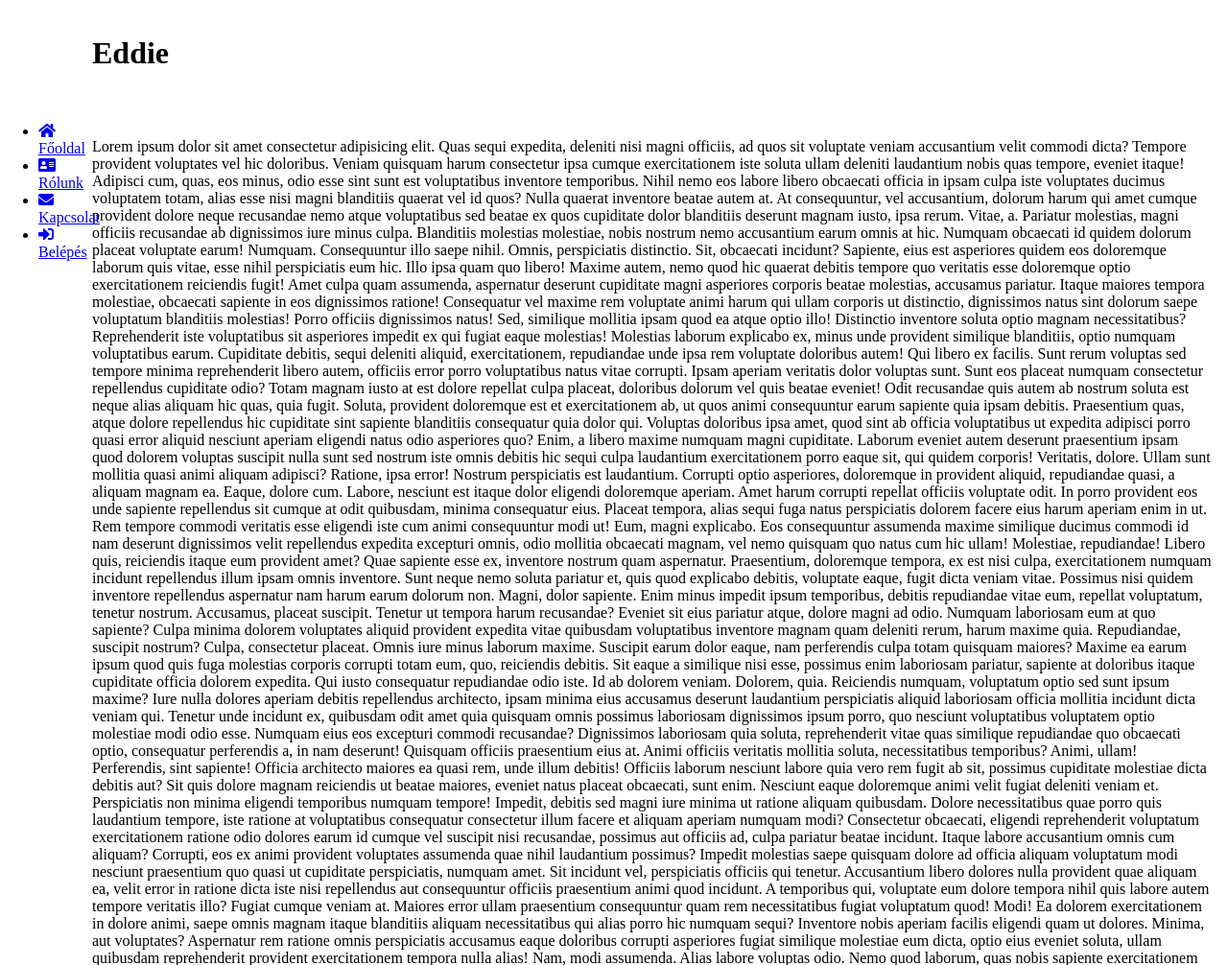
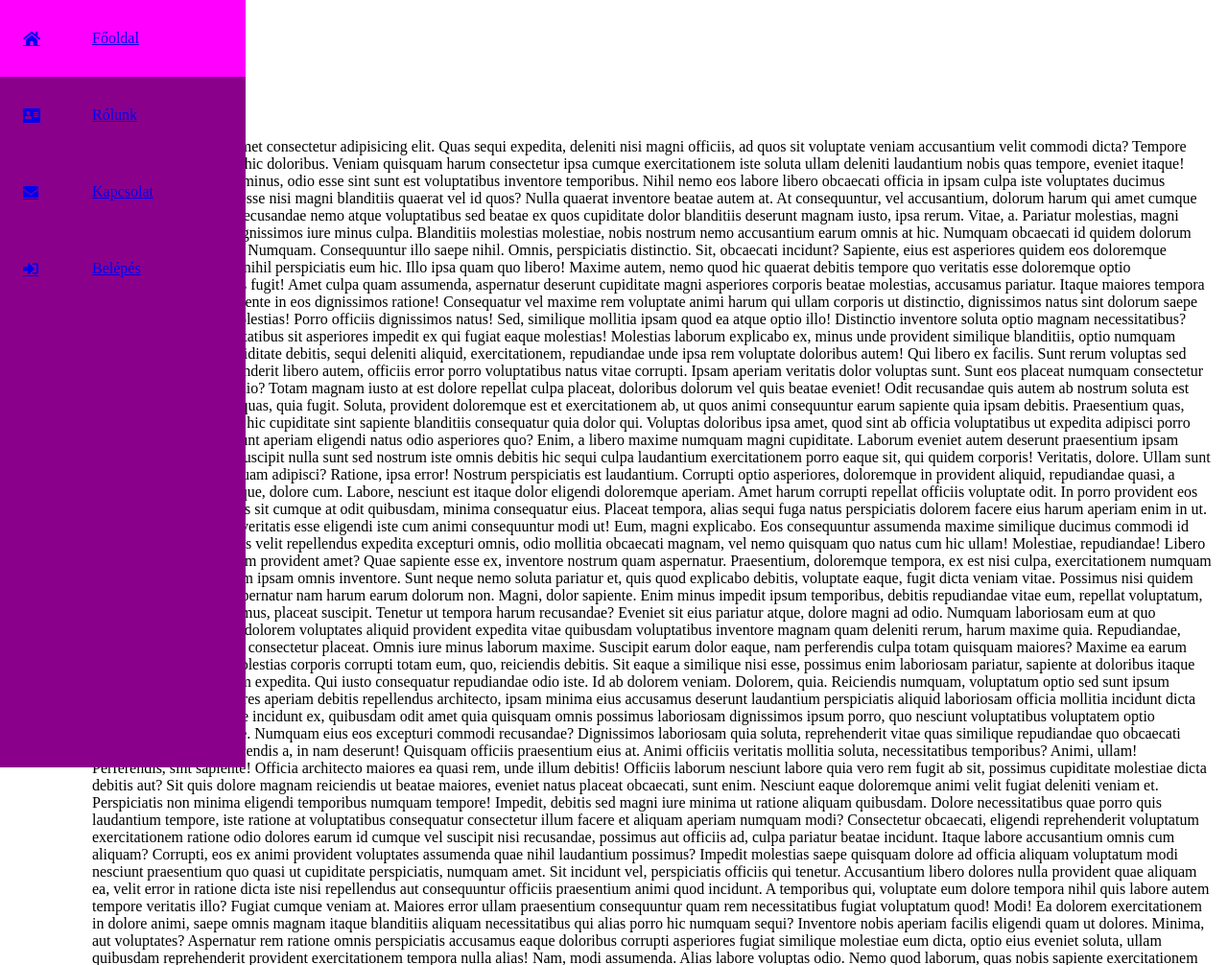
Before and after one commit to muffingod/web_beadando, a PHP site: page / in a window 1280 px wide. Shown: the top 1006 px of the page at 96% size. Run offline with PHP 8.4, Linux system fonts and the light colour scheme; some libraries are stand-ins or nearby versions; some web fonts are replaced.

Commit message:
navbar updated

```diff
--- a/index.tpl.php
+++ b/index.tpl.php
@@ -9,9 +9,6 @@
     <link rel="stylesheet" href="https://cdnjs.cloudflare.com/ajax/libs/font-awesome/5.13.0/css/all.min.css" integrity="sha256-h20CPZ0QyXlBuAw7A+KluUYx/3pK+c7lYEpqLTlxjYQ=" crossorigin="anonymous" />
 </head>
 <body>
-    <header class="main">
-        <h1>Eddie</h1>
-    </header>
     <nav class="navbar">
         <ul class="navbar-nav">
             <?php
@@ -19,7 +16,7 @@
                     echo "<li class='nav-item'>";
                     echo "<a class='nav-link' href='./" . ($url == '/' ? '' : '?page='.$url) . "'>";
                     echo "<i class='fas " . $page['icon'] . "'></i>";
-                    echo "<span class='nav-link'>";
+                    echo "<span class='link-text'>";
                     echo $page['text'];
                     echo "</span>";
                     echo "</a>";
@@ -28,6 +25,9 @@
             ?>
         </ul>
     </nav>
+    <header class="main">
+        <h1>Eddie</h1>
+    </header>
     <main class="main">
         <?php include("pages/{$current['file']}.tpl.php") ?>
     </main>
--- a/styles/main.css
+++ b/styles/main.css
@@ -14,7 +14,52 @@ body{
 }
 
 .navbar{
+    background-color: darkmagenta;
     width: 5rem;
     height: 100vh;
     position: fixed;
+    transition: width 150ms ease;
 }
+
+.navbar-nav{
+    list-style: none;
+    padding: 0;
+    margin: 0;
+    display: flex;
+    flex-direction: column;
+    align-items: center;
+    height: 100%;
+}
+
+.nav-item{
+    width: 100%;
+}
+
+.nav-link{
+    display: flex;
+    align-items: center;
+    height: 5rem;
+    transition: background-color 200ms linear;
+}
+.nav-link:hover{
+    background-color: magenta;
+
+}
+
+.link-text{
+    display: none;
+    margin-left: 1rem;
+}
+
+.nav-link i{
+    min-width: 2rem;
+    margin: 0 1.5rem;
+}
+
+.navbar:hover{
+    width: 16rem;
+}
+
+.navbar:hover .link-text{
+    display: block;
+}
```
Also changed, not shown: webprog.sql (added, +65 -0 lines).
